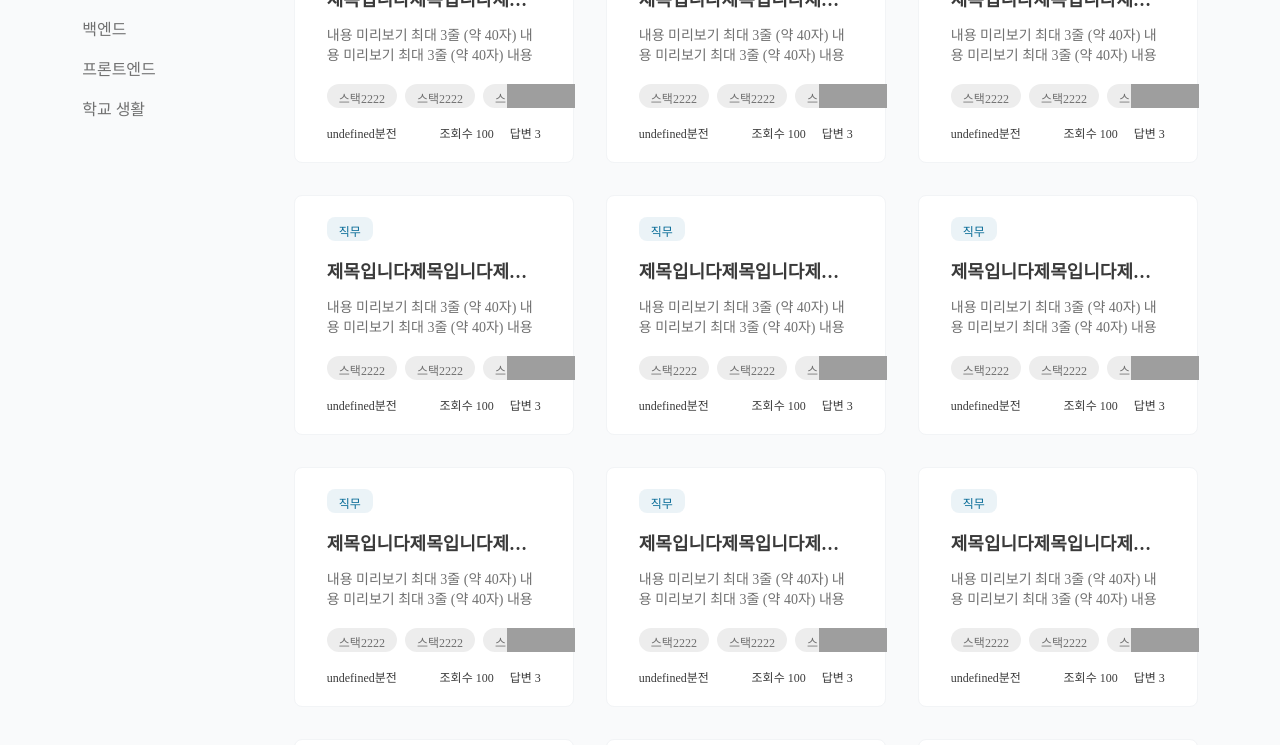
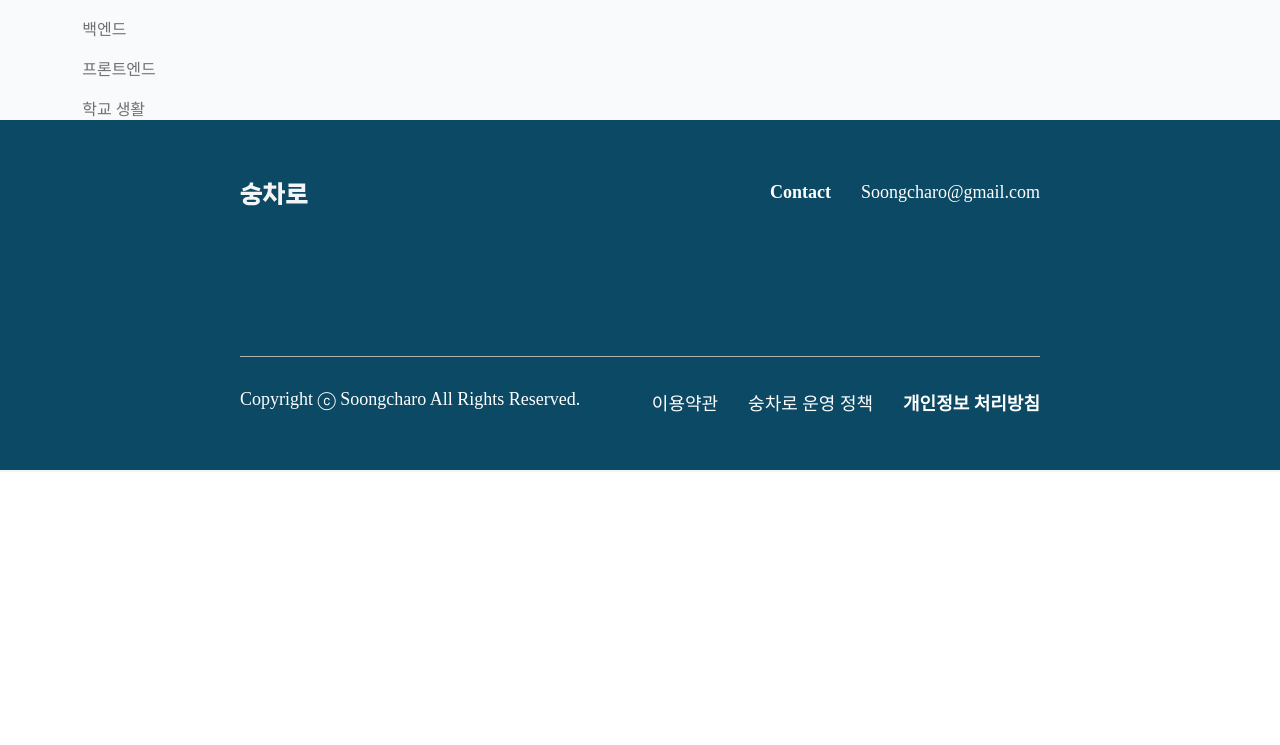
Before and after one commit to Soongmile/Soongmile-FE, a Next.js app: page /searchpage in a window 1280 px wide. Shown: the part 400-1145 px from the top of the page. After the commit the page ends 872 px from the top, so only its background shows below. Built offline with nearby package versions, Linux system fonts and the light colour scheme; grey boxes are pictures that could not be loaded.

Commit message:
remove: Card 컴포넌트 searchPage에서 삭제

```diff
--- a/pages/searchpage.tsx
+++ b/pages/searchpage.tsx
@@ -19,20 +19,7 @@ const SearchPage: NextPage = () => {
         <RightWrap>
           <Title>전체</Title>
           <Spacing direction="vertical" size={32} />
-          <CardWrap>
-            <Card />
-            <Card />
-            <Card />
-            <Card />
-            <Card />
-            <Card />
-            <Card />
-            <Card />
-            <Card />
-            <Card />
-            <Card />
-            <Card />
-          </CardWrap>
+          <CardWrap />
           <Spacing direction="vertical" size={24} />
           <PaginationWrap>
             <PaginationItem pageSelected>1</PaginationItem>
```
